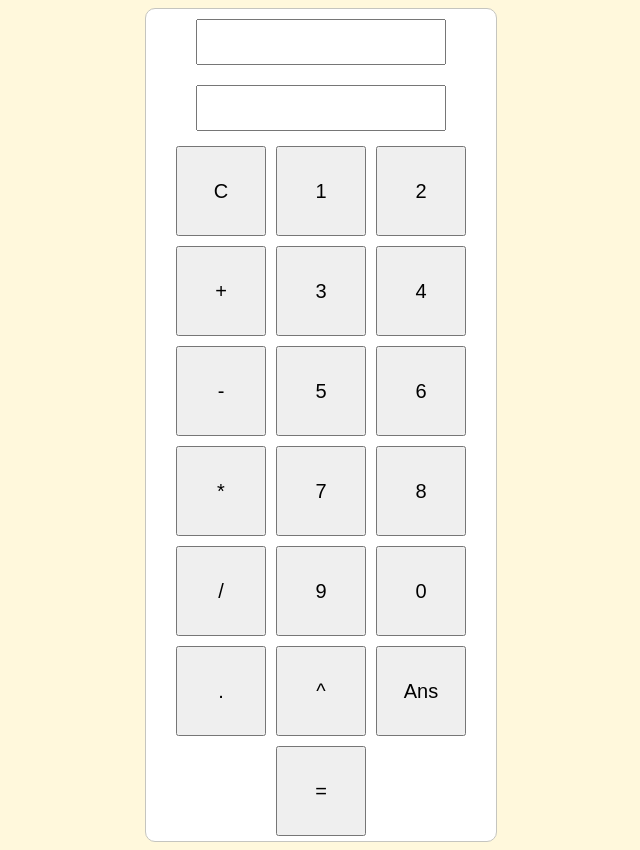
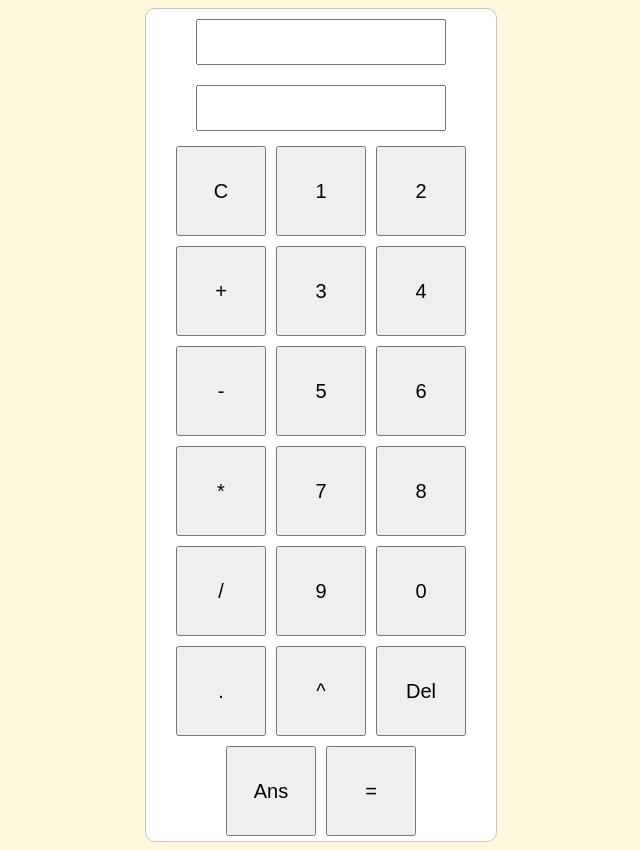
Before and after one commit to AbdulMoazzim/Calculator, a plain HTML site: page index.html in a window 1280 px wide. Shown: the whole page, without its empty margins (319-959 px from the left). Drawn offline with Linux system fonts and the light colour scheme.

Commit message:
Update index.html

```diff
--- a/index.html
+++ b/index.html
@@ -26,6 +26,7 @@
             <button onclick=" calculation += '0'; document.querySelector('#input1').value = calculation">0</button>
             <button onclick=" calculation += '.'; document.querySelector('#input1').value = calculation">.</button>
             <button onclick=" calculation += '**'; document.querySelector('#input1').value = calculation">^</button>
+            <button onclick=" calculation = calculation.slice(0,calculation.length-1); document.querySelector('#input1').value = calculation">Del</button>
             <button onclick=" calculation += document.querySelector('#input2').value; document.querySelector('#input1').value = calculation">Ans </button>
             <button onclick=" let result = eval(calculation); calculation = ''; document.querySelector('#input1').value = ''; document.querySelector('#input2').value = result">=</button>
         </div>
```
